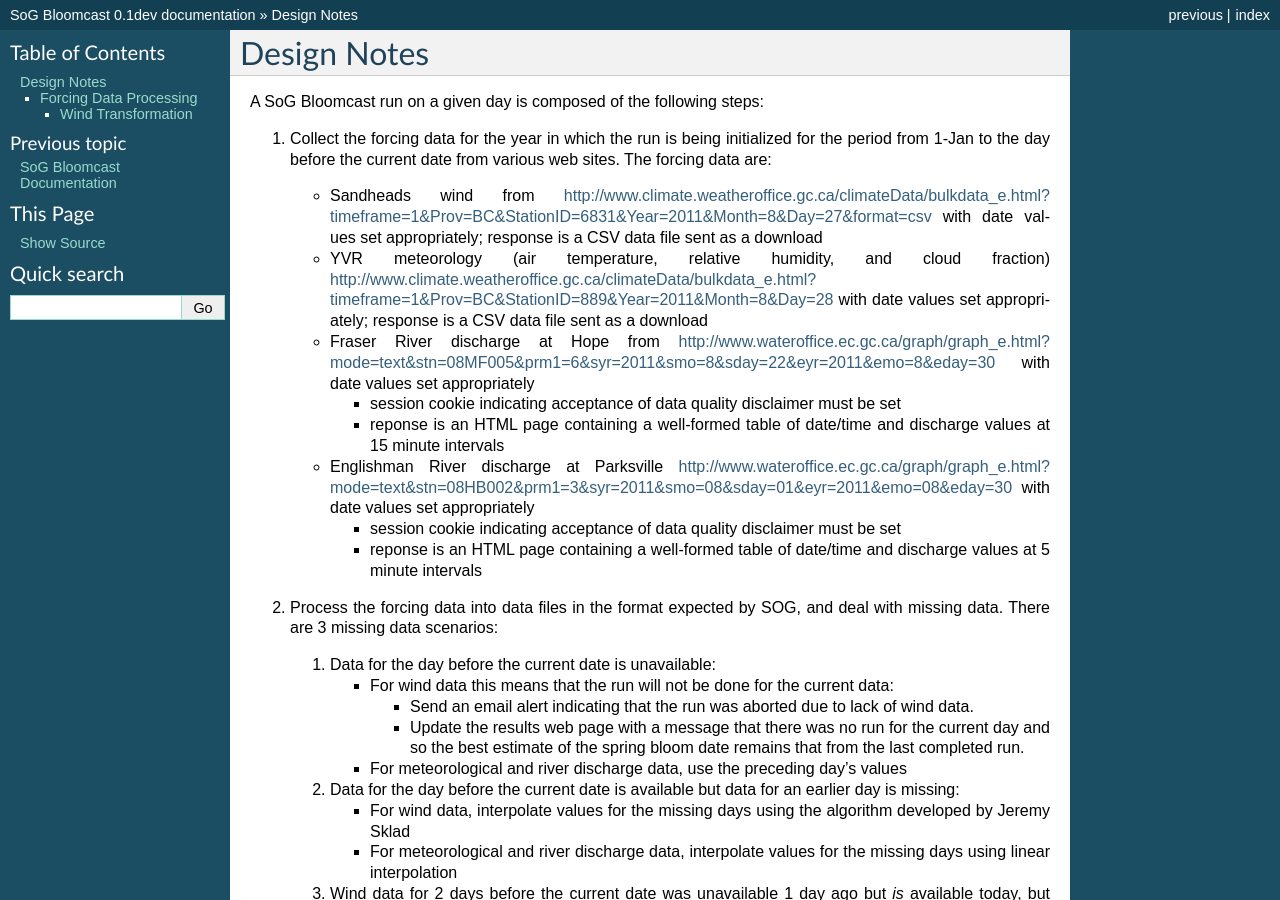
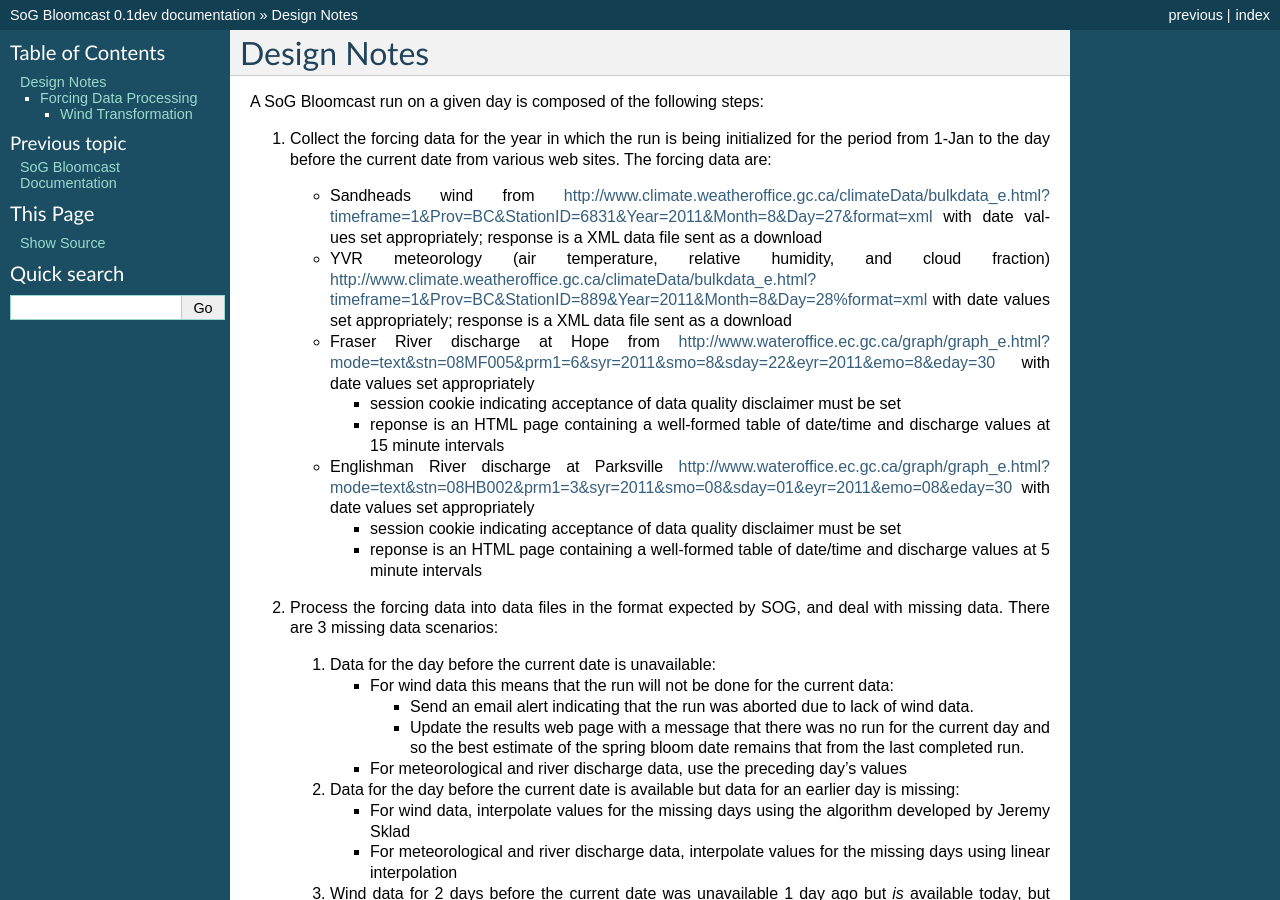
Before and after one commit to SalishSeaCast/SOG-Bloomcast-Ensemble, a Sphinx documentation site: the page built from docs/DesignNotes.rst, in a window 1280 px wide and 900 px high. Built offline with Sphinx 7.4.7, drawn with Linux system fonts in a browser that asks for light colours.

Commit message:
Environment Canada climate data is downloaded as XML not CSV.

```diff
--- a/docs/DesignNotes.rst
+++ b/docs/DesignNotes.rst
@@ -10,13 +10,13 @@ A SoG Bloomcast run on a given day is composed of the following steps:
    date from various web sites. The forcing data are:
 
    * Sandheads wind from
-     http://www.climate.weatheroffice.gc.ca/climateData/bulkdata_e.html?timeframe=1&Prov=BC&StationID=6831&Year=2011&Month=8&Day=27&format=csv
-     with date values set appropriately; response is a CSV data file
+     http://www.climate.weatheroffice.gc.ca/climateData/bulkdata_e.html?timeframe=1&Prov=BC&StationID=6831&Year=2011&Month=8&Day=27&format=xml
+     with date values set appropriately; response is a XML data file
      sent as a download
    * YVR meteorology (air temperature, relative humidity, and cloud
      fraction)
-     http://www.climate.weatheroffice.gc.ca/climateData/bulkdata_e.html?timeframe=1&Prov=BC&StationID=889&Year=2011&Month=8&Day=28
-     with date values set appropriately; response is a CSV data file
+     http://www.climate.weatheroffice.gc.ca/climateData/bulkdata_e.html?timeframe=1&Prov=BC&StationID=889&Year=2011&Month=8&Day=28%format=xml
+     with date values set appropriately; response is a XML data file
      sent as a download
    * Fraser River discharge at Hope from
      http://www.wateroffice.ec.gc.ca/graph/graph_e.html?mode=text&stn=08MF005&prm1=6&syr=2011&smo=8&sday=22&eyr=2011&emo=8&eday=30
```
